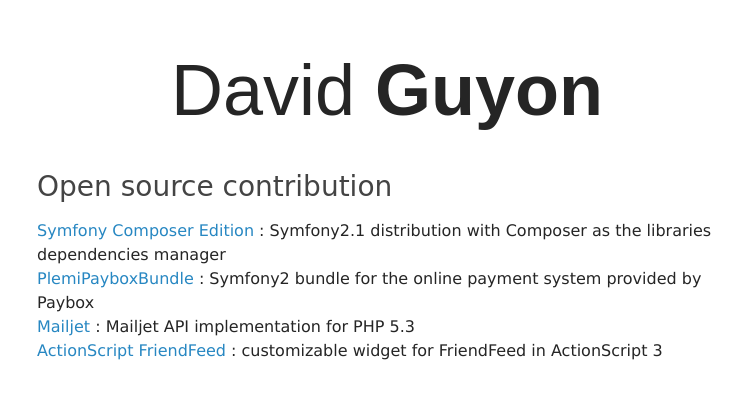
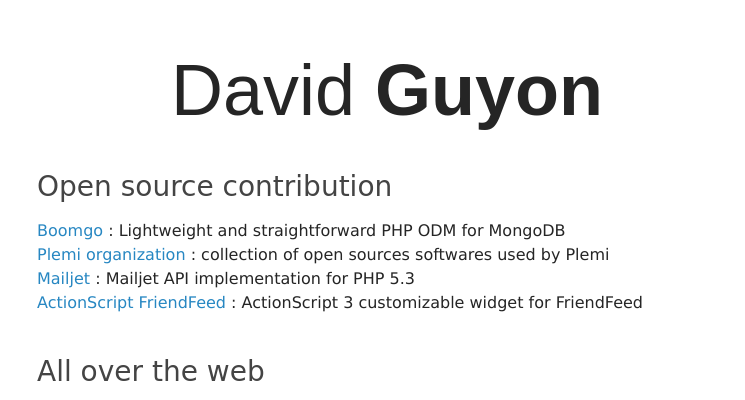
Before and after one commit to gyndav/dguyon.github.io, a plain HTML site: page index.html in a window 1280 px wide. Shown: the top 400 px of the page, without its empty margins (253-998 px from the left). Drawn offline with Linux system fonts and the light colour scheme; a web font is replaced by a local one.

Commit message:
Update projects list

```diff
--- a/index.html
+++ b/index.html
@@ -6,7 +6,7 @@
     <meta name="viewport" content="width=device-width,initial-scale=1.0">
     <title>David Guyon</title>
     <meta name="description" content="Self-made and passionate developer on a wide range of languages such as PHP, Python and JavaScript.">
-    <meta name="keywords" content="lead developer,software engineer,web developer,back-end developer,front-end developer,php,ruby,node.js,html5,javascript,symfony2,mongodb,redis">
+    <meta name="keywords" content="lead developer,software engineer,web developer,back-end developer,front-end developer,php,python,javascript,ruby,node.js,html5,symfony2,mongodb,redis">
     <meta name="google-site-verification" content="oYmCl6i0ebYHh4f2OTAwjdQV4yBDX8cskGKe6Du80yY">
     <link href="http://fonts.googleapis.com/css?family==Ropa+Sans|Flamenco&amp;v1" rel="stylesheet" type="text/css">
     <link rel="stylesheet" media="screen" href="/stylesheets/davidguyon.css">
@@ -30,10 +30,10 @@
 
     <h2>Open source contribution</h2>
     <section class="github">
-        <p><a href="http://git.io/HP_hkw">Symfony Composer Edition</a> : Symfony2.1 distribution with Composer as the libraries dependencies manager</p>
-        <p><a href="http://git.io/4UdUyw">PlemiPayboxBundle</a> : Symfony2 bundle for the online payment system provided by Paybox</p>
+        <p><a href="http://git.io/Tne56Q">Boomgo</a> : Lightweight and straightforward PHP ODM for MongoDB</p>
+        <p><a href="https://github.com/Plemi">Plemi organization</a> : collection of open sources softwares used by Plemi</p>
         <p><a href="http://git.io/BmN-fA">Mailjet</a> : Mailjet API implementation for PHP 5.3</p>
-        <p><a href="http://git.io/ozEZhw">ActionScript FriendFeed</a> : customizable widget for FriendFeed in ActionScript 3</p>
+        <p><a href="http://git.io/ozEZhw">ActionScript FriendFeed</a> : ActionScript 3 customizable widget for FriendFeed</p>
     </section>
 
     <h2>All over the web</h2>
```
